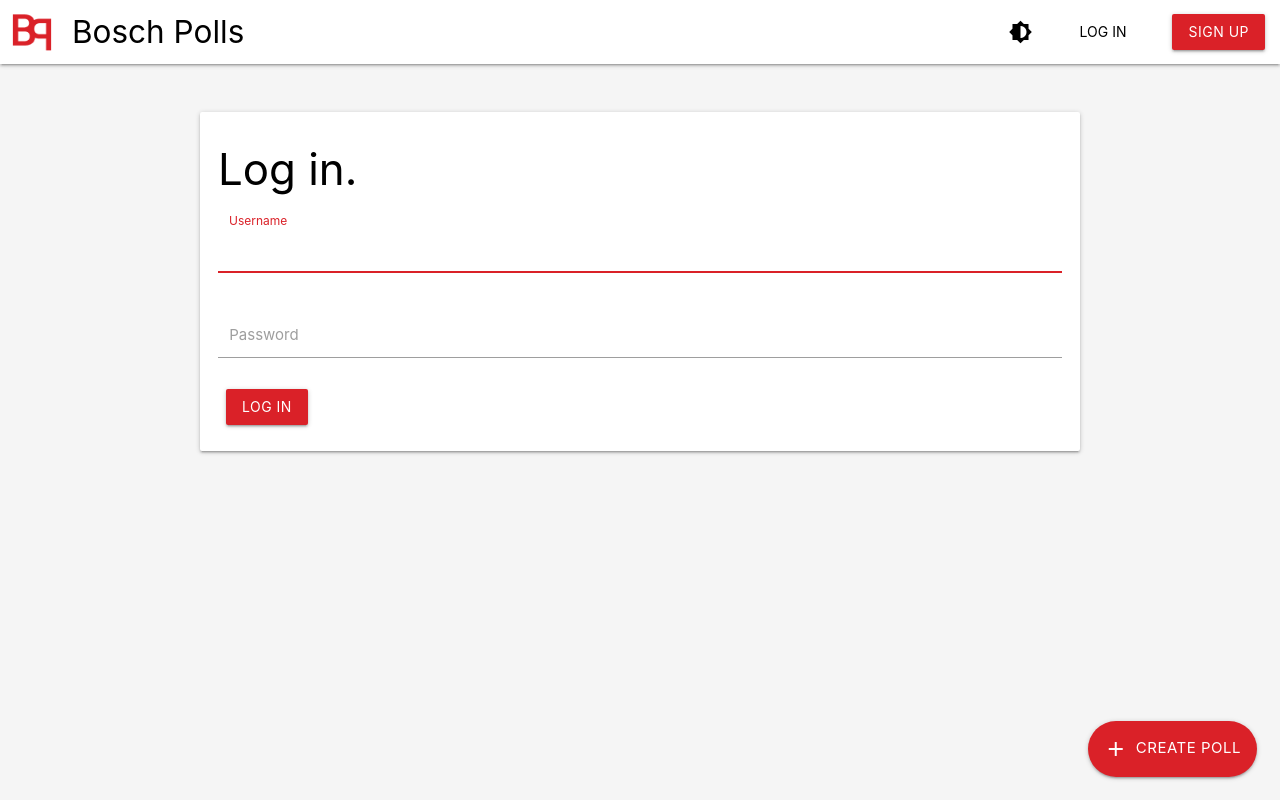
After one commit to gutentag2012/Bosch_Internship_Django_Polls, a Django app: page /login/ in a window 1280 px wide. The commit adds this page. Run offline with Django 3.2, Linux system fonts and the light colour scheme; some libraries are stand-ins or nearby versions.

Commit message:
Login view created

```diff
--- a/frontend/urls.py
+++ b/frontend/urls.py
@@ -5,4 +5,5 @@ from . import views
 urlpatterns = [
     path('', views.home_page_view, name='home'),
     path('polls/<int:poll_id>/', views.single_poll_view, name='poll'),
+    path('login/', views.log_in_view, name='login'),
 ]
--- a/frontend/views.py
+++ b/frontend/views.py
@@ -1,6 +1,6 @@
 from django.shortcuts import render
 from django.http import Http404
-from entities.models import Poll, PollAnswer
+from entities.models import Poll
 
 
 def get_object_or_404(holder, pk):
@@ -9,6 +9,10 @@ def get_object_or_404(holder, pk):
     except holder.DoesNotExist:
         raise Http404("Poll does not exist!")
     return element
+
+
+def log_in_view(request):
+    return render(request, "login.html", {})
 
 
 def home_page_view(request):
@@ -33,7 +37,7 @@ def single_poll_view(request, poll_id):
     vote = request.POST.get("vote")
     error = None
 
-    if vote and not request.user.is_authenticated:
+    if not request.user.is_authenticated:
         vote = None
         error = "You need to log in in order to vote!"
 
--- a/static/css/base.css
+++ b/static/css/base.css
@@ -1,8 +1,9 @@
-html {
+:root {
     --height_toolbar: 64px;
     --space-tiny: 4px;
     --space-small: 8px;
     --space-large: 16px;
+    --space-extreme: 32px;
     --padding-title: 72px;
     --dist-card-move: 30px;
     --border-width: 2px;
@@ -15,7 +16,7 @@ html {
     --color-on-background: #000;
     --color-surface: #FFF;
     --color-background: #F5F5F5;
-    --color-error: #aa0007;
+    --color-error: #8e0509;
     --color-on-error: #FFF;
     --color-primary: #DA2128;
     --color-primary-ripple: rgba(218, 33, 40, 0.7);
@@ -81,15 +82,32 @@ nav {
     color: var(--color-on-error);
 }
 
+.container-login {
+  margin: 48px auto 0 auto;
+  max-width: 880px;
+  width: 90%;
+}
+
+.container-login h3 {
+    margin: var(--space-large) 0 0 0;
+}
+
+.container-login .input-field {
+    margin-top: var(--space-extreme);
+}
+.card.container-login .input-field {
+    margin-top: var(--space-extreme);
+}
+
 .card {
     padding: var(--space-large) !important;
+    background-color: var(--color-surface);
     -webkit-transition: all 0.2s ease-in-out;
     transition: all 0.2s ease-in-out;
     border: transparent solid var(--border-width);
-    background-color: var(--color-surface);
 }
 
-.card:hover, .card-active {
+.card:not(.error):hover, .card-active {
     cursor: pointer;
     -webkit-transition: all 0.2s ease-in-out;
     transition: all 0.2s ease-in-out;
@@ -128,6 +146,20 @@ nav {
     justify-content: center;
 }
 
+.btn-extended span {
+    margin-left: var(--space-small);
+    color: var(--color-on-primary);
+}
+.btn-extended {
+    display: flex;
+    flex-direction: row;
+    justify-content: center;
+    width: inherit !important;
+    border-radius: 56px !important;
+    padding-left: var(--space-large) !important;
+    padding-right: var(--space-large) !important;
+}
+
 #logo-text {
     display: none;
     margin-left: var(--padding-title);
--- a/static/css/material_override.css
+++ b/static/css/material_override.css
@@ -149,3 +149,7 @@ textarea.materialize-textarea:focus.valid ~ .helper-text:after, .select-wrapper.
 .input-field .prefix ~ label {
   margin-left: 0;
 }
+
+.material-icons.btn-flat {
+  text-transform: inherit;
+}
--- a/templates/base.html
+++ b/templates/base.html
@@ -16,7 +16,42 @@
     <link rel="icon" type="image/png" href="{% static 'bp_logo.png' %}" sizes="96x96">
     <title>Bosch Polls</title>
 </head>
+<script src="{% static '/js/materialize.min.js' %}">
+</script>
+<script type="text/javascript" src="https://code.jquery.com/jquery-2.1.1.min.js"></script>
 <body>
+
+<script>
+    const get_cookie = (name) => {
+        name += '='
+        const cookies = decodeURIComponent(document.cookie).split('; ');
+        for (let i in cookies) {
+            const cookie = cookies[i]
+            if (cookie.indexOf(name) === 0) {
+                return cookie.substring(name.length, cookie.length);
+            }
+        }
+        return "";
+    }
+    const change_dark_mode = (is_dark_mode) => {
+        document.cookie = "dark_mode=" + is_dark_mode
+        if (is_dark_mode) {
+            document.documentElement.style.setProperty("--color-on-background", "#FFF")
+            document.documentElement.style.setProperty("--color-surface", "#2a2a2a")
+            document.documentElement.style.setProperty("--color-background", "#1d1d1d")
+        }
+    }
+    const toggle_dark_mode = () => {
+        change_dark_mode(is_dark_mode = !is_dark_mode)
+        location.reload()
+    }
+
+    let is_dark_mode = window.matchMedia('(prefers-color-scheme: dark)').matches
+    if (document.cookie.includes("dark_mode=")) {
+        is_dark_mode = get_cookie("dark_mode") === "true"
+    }
+    change_dark_mode(is_dark_mode)
+</script>
 
 <nav>
     <div class="nav-wrapper">
@@ -25,6 +60,8 @@
             <p id="logo-text">Bosch Polls</p>
         </a>
         <ul id="nav-mobile" class="right hide-on-med-and-down">
+            <li><i class="material-icons waves-effect waves-primary btn-flat" onclick="toggle_dark_mode()"
+                   style="color: var(--color-on-background);">brightness_medium</i></li>
             <li><a href="/login" class="waves-effect waves-primary btn-flat">Log in</a></li>
             <li><a href="/signup" class="waves-effect waves-light btn primary">Sign up</a></li>
         </ul>
@@ -35,12 +72,10 @@
     {% endblock %}
 </main>
 <div class="fixed-action-btn">
-    <a class="btn-floating btn-large primary">
+    <a class="btn-floating btn-large primary btn-extended">
         <i class="large material-icons">add</i>
+        <span>Create Poll</span>
     </a>
 </div>
-<script type="text/javascript" src="https://code.jquery.com/jquery-2.1.1.min.js"></script>
-<script src="{% static '/js/materialize.min.js' %}">
-</script>
 </body>
 </html>
--- /dev/null
+++ b/templates/login.html
@@ -0,0 +1,25 @@
+{% extends 'base.html' %}
+
+{% block content %}
+
+<script>
+  const instance = M.FloatingActionButton.getInstance(elem)
+  console.log(instance)
+</script>
+
+<div class="container-login card">
+    <h3>Log in.</h3>
+    <form method="post">
+        {% csrf_token %}
+            <div class="input-field col">
+                <input id="username" type="text" autofocus name="username">
+                <label for="username">Username</label>
+            </div>
+            <div class="input-field col">
+                <input id="password" type="password" name="password">
+                <label for="password">Password</label>
+            </div>
+        <button type="submit" name="submit" value="submit" class="waves-effect waves-light btn primary">Log in</button>
+    </form>
+</div>
+{% endblock %}
--- a/templates/overview_polls.html
+++ b/templates/overview_polls.html
@@ -6,9 +6,7 @@
     <form class="row search-bar" method="get">
             <div class="input-field col" style="width: 80%; margin-right: auto;">
                 <a href="." class="prefix" style="right: 0; transform: translateY(-10px)"><i class="material-icons">clear</i></a>
-                <input style="width: 94%" id="icon_prefix" type="text" autofocus placeholder="Search for polls..."
-                       name="search"
-                       value="{{search_term}}">
+                <input style="width: 94%" id="icon_prefix" type="text" autofocus name="search" value="{{search_term}}">
                 <label for="icon_prefix">Search</label>
             </div>
             <!--<a class="col waves-effect waves-primary btn-flat">
```
